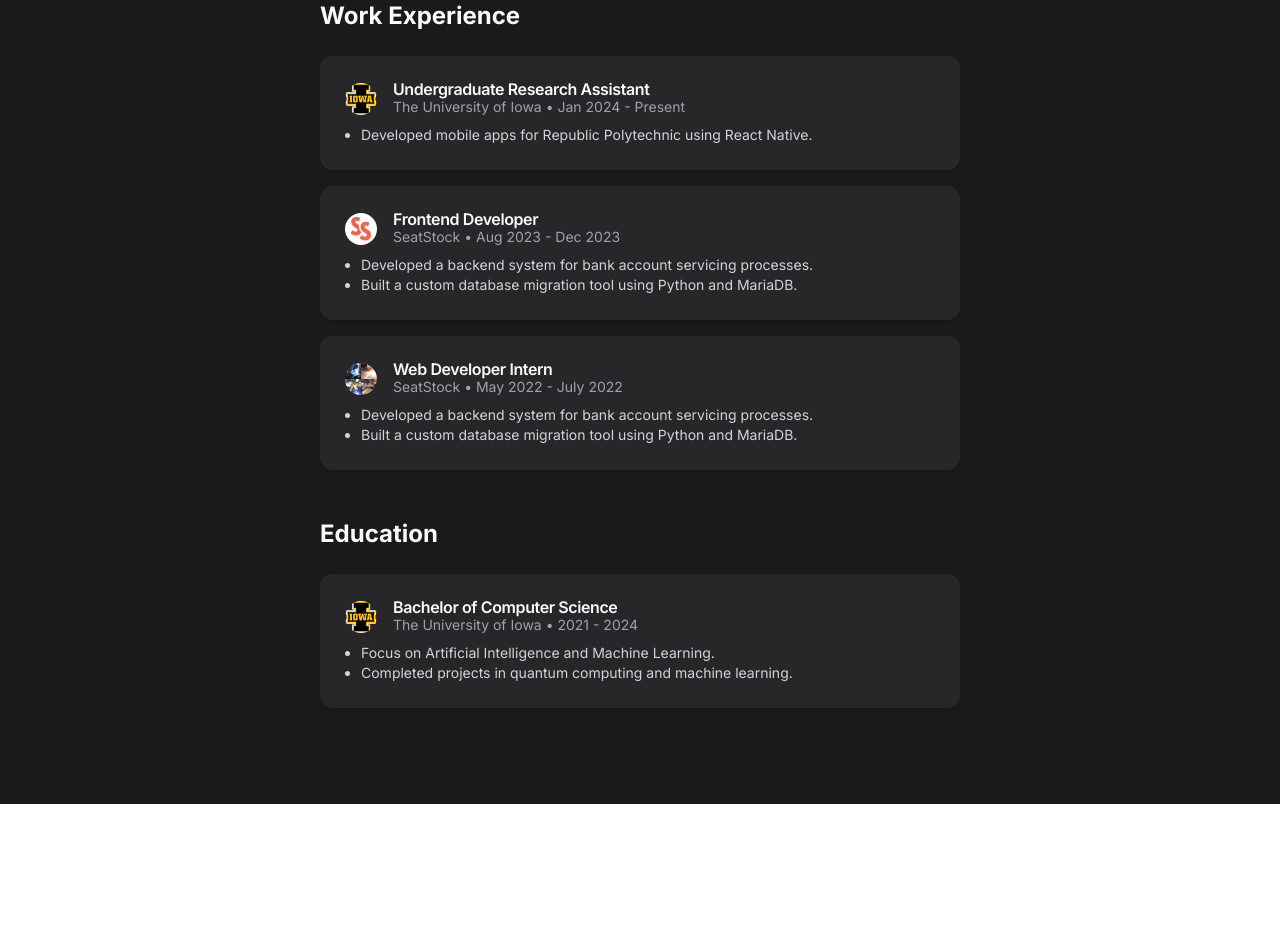
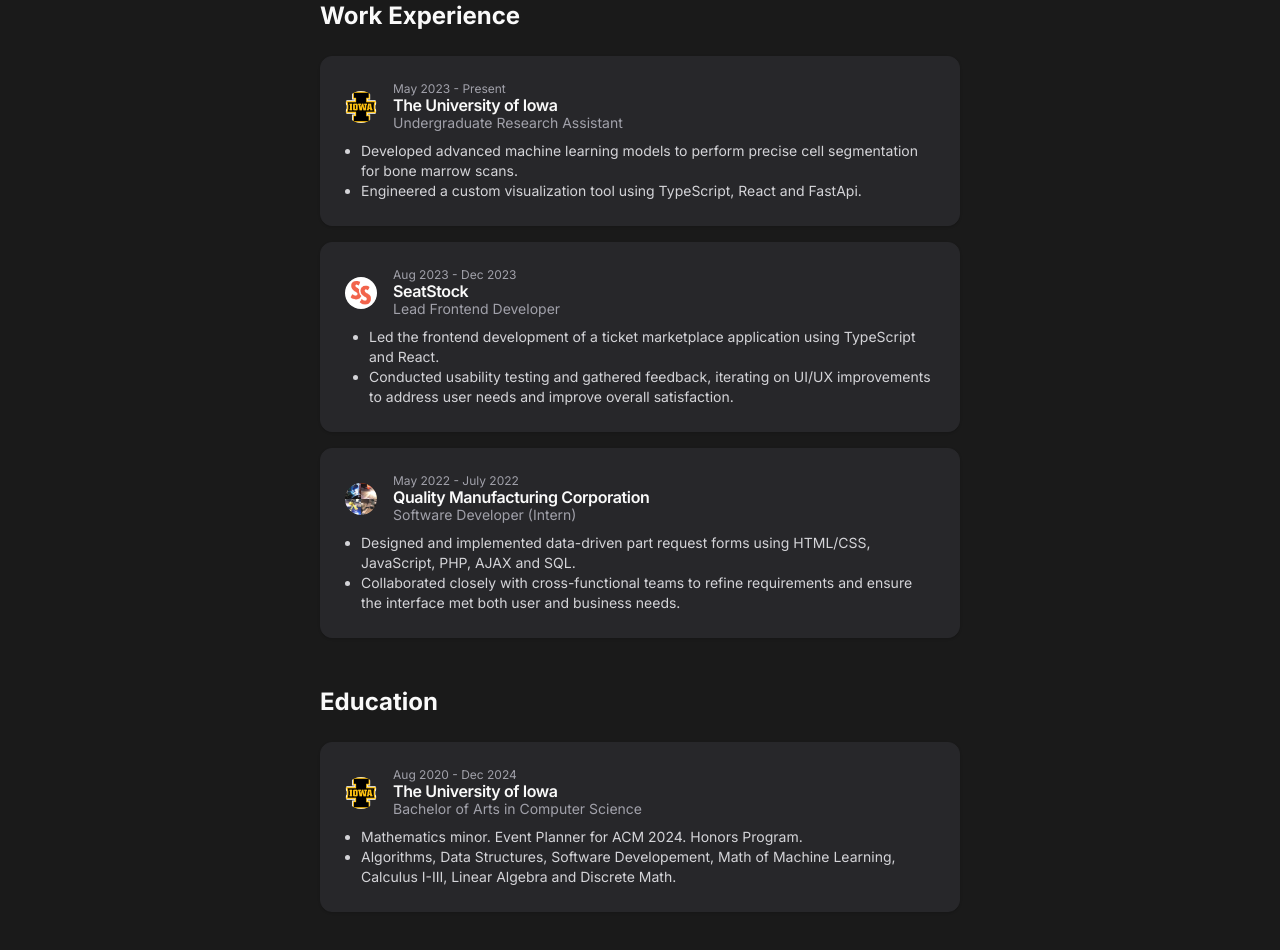
Before and after one commit to liamstamper/liam-portfolio, a React (Vite) app: page / in a window 1280 px wide. Shown: the part 360-1310 px from the top of the page. Before the commit the page ends 1164 px from the top, so only its background shows below. Built offline with nearby package versions, Linux system fonts and the light colour scheme.

Commit message:
updated descriptions and added links to sites

```diff
--- a/src/components/WorkEducation.tsx
+++ b/src/components/WorkEducation.tsx
@@ -23,18 +23,21 @@
                 className="w-8 h-8 rounded-full text-gray-700 dark:text-gray-300"
               />
               <div>
-                <CardTitle>Undergraduate Research Assistant</CardTitle>
+                <CardDescription className="text-xs">May 2023 - Present</CardDescription>
+                <CardTitle><a className="hover:underline" href="https://our.research.uiowa.edu/" target="_blank">The University of Iowa</a></CardTitle>
                 <CardDescription>
-                  The University of Iowa • Jan 2024 - Present
+                Undergraduate Research Assistant
                 </CardDescription>
               </div>
             </div>
           </CardHeader>
           <CardContent>
-            <ul className="list-disc ml-4 dark:text-zinc-300">
+            <ul className="text-sm list-disc ml-4 dark:text-zinc-300">
               <li>
-                Developed mobile apps for Republic Polytechnic using React
-                Native.
+                Developed advanced machine learning models to perform precise cell segmentation for bone marrow scans.
+              </li>
+              <li>
+                Engineered a custom visualization tool using TypeScript, React and FastApi.
               </li>
             </ul>
           </CardContent>
@@ -47,20 +50,21 @@
                 className="w-8 h-8 rounded-full text-gray-700 dark:text-gray-300"
               />
               <div>
-                <CardTitle>Frontend Developer</CardTitle>
+                <CardDescription className="text-xs">Aug 2023 - Dec 2023</CardDescription>
+                <CardTitle><a className="hover:underline" href="https://seatstock.com" target="_blank">SeatStock</a></CardTitle>
                 <CardDescription>
-                  SeatStock • Aug 2023 - Dec 2023
+                  Lead Frontend Developer
                 </CardDescription>
               </div>
             </div>
           </CardHeader>
           <CardContent>
-            <ul className="list-disc ml-4 dark:text-zinc-300">
+            <ul className="text-sm list-disc ml-6 dark:text-zinc-300">
               <li>
-                Developed a backend system for bank account servicing processes.
+              Led the frontend development of a ticket marketplace application using TypeScript and React.
               </li>
               <li>
-                Built a custom database migration tool using Python and MariaDB.
+              Conducted usability testing and gathered feedback, iterating on UI/UX improvements to address user needs and improve overall satisfaction.
               </li>
             </ul>
           </CardContent>
@@ -73,20 +77,21 @@
                 className="w-8 h-8 rounded-full text-gray-700 dark:text-gray-300"
               />
               <div>
-                <CardTitle>Web Developer Intern</CardTitle>
+                <CardDescription className="text-xs">May 2022 - July 2022</CardDescription>
+                <CardTitle><a className="hover:underline" href="https://qualitymfgcorp.com" target="_blank">Quality Manufacturing Corporation</a></CardTitle>
                 <CardDescription>
-                  SeatStock • May 2022 - July 2022
+                Software Developer (Intern)
                 </CardDescription>
               </div>
             </div>
           </CardHeader>
           <CardContent>
-            <ul className="list-disc ml-4 dark:text-zinc-300">
+            <ul className="text-sm list-disc ml-4 dark:text-zinc-300">
               <li>
-                Developed a backend system for bank account servicing processes.
+                Designed and implemented data-driven part request forms using HTML/CSS, JavaScript, PHP, AJAX and SQL.
               </li>
               <li>
-                Built a custom database migration tool using Python and MariaDB.
+              Collaborated closely with cross-functional teams to refine requirements and ensure the interface met both user and business needs.
               </li>
             </ul>
           </CardContent>
@@ -102,18 +107,19 @@
                 className="w-8 h-8 rounded-full text-gray-700 dark:text-gray-300"
               />
               <div>
-                <CardTitle>Bachelor of Computer Science</CardTitle>
+                <CardDescription className="text-xs">Aug 2020 - Dec 2024</CardDescription>
+                <CardTitle><a href="https://uiowa.edu" className="hover:underline" target="_blank">The University of Iowa</a></CardTitle>
                 <CardDescription>
-                  The University of Iowa • 2021 - 2024
+                Bachelor of Arts in Computer Science
                 </CardDescription>
               </div>
             </div>
           </CardHeader>
           <CardContent>
-            <ul className="list-disc ml-4 dark:text-zinc-300">
-              <li>Focus on Artificial Intelligence and Machine Learning.</li>
+            <ul className="text-sm list-disc ml-4 dark:text-zinc-300">
+              <li>Mathematics minor. Event Planner for ACM 2024. Honors Program.</li>
               <li>
-                Completed projects in quantum computing and machine learning.
+                Algorithms, Data Structures, Software Developement, Math of Machine Learning, Calculus I-III, Linear Algebra and Discrete Math.
               </li>
             </ul>
           </CardContent>
```
